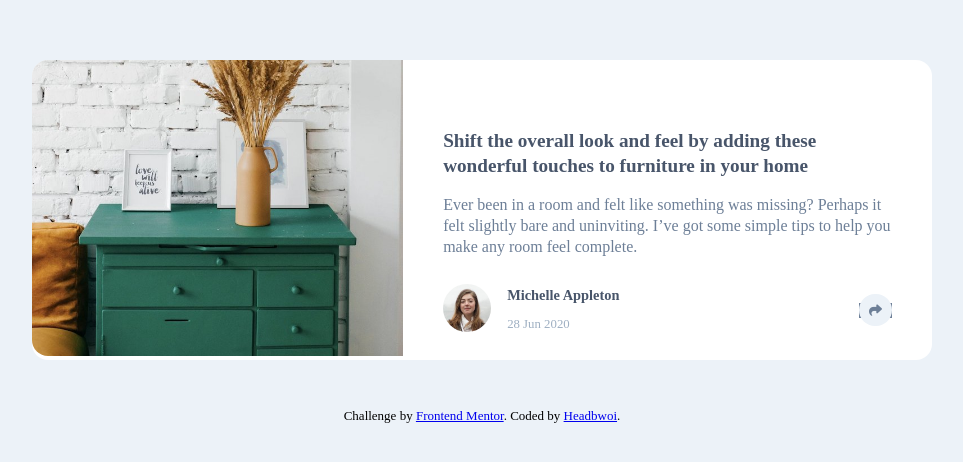
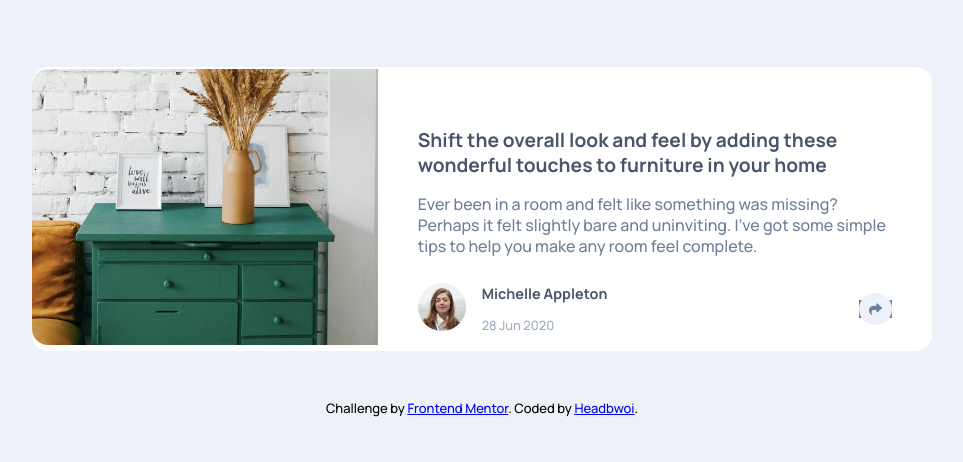
Before and after one commit to Headbwoi/fem-article-preview, a plain HTML site: page index.html in a window 1280 px wide. Shown: the part 230-692 px from the top of the page, without its empty margins (158-1121 px from the left). Drawn offline with Linux system fonts and the light colour scheme.

Commit message:
Update styles.css

```diff
--- a/styles.css
+++ b/styles.css
@@ -2,6 +2,8 @@
 - Family: [Manrope](https://fonts.google.com/specimen/Manrope)
 - Weights: 500, 700
 */
+@import url('https://fonts.googleapis.com/css2?family=Manrope:wght@500;700&display=swap');
+
 body {
   display: flex;
   justify-content: center;
@@ -9,6 +11,7 @@ body {
   flex-direction: column;
   min-height: 100vh;
   background: #ecf2f8;
+  font-family: 'Manrope', sans-serif;
   font-size: 13px;
   padding: 4rem 1rem .5rem; }
 
@@ -52,10 +55,12 @@ main {
       line-height: 1.3; }
       main .text-box .text-con h1 {
         color: #48556a;
-        font-size: 1.2rem; }
+        font-size: 1.2rem;
+        font-weight: 700;}
       main .text-box .text-con p {
         color: #6d7f97;
-        font-size: 1rem; }
+        font-size: 1rem;
+        font-weight: 500;}
     main .text-box .text-info {
       display: flex;
       justify-content: start;
@@ -72,9 +77,11 @@ main {
         width: 9rem;
         font-size: .6rem; }
         main .text-box .text-info .info-name h2 {
+          font-weight: 700;
           color: #48556a; }
         main .text-box .text-info .info-name p {
           color: #9eafc2;
+          font-weight: 500;
           font-size: .8rem; }
       main .text-box .text-info .info-btn {
         display: block;
```
